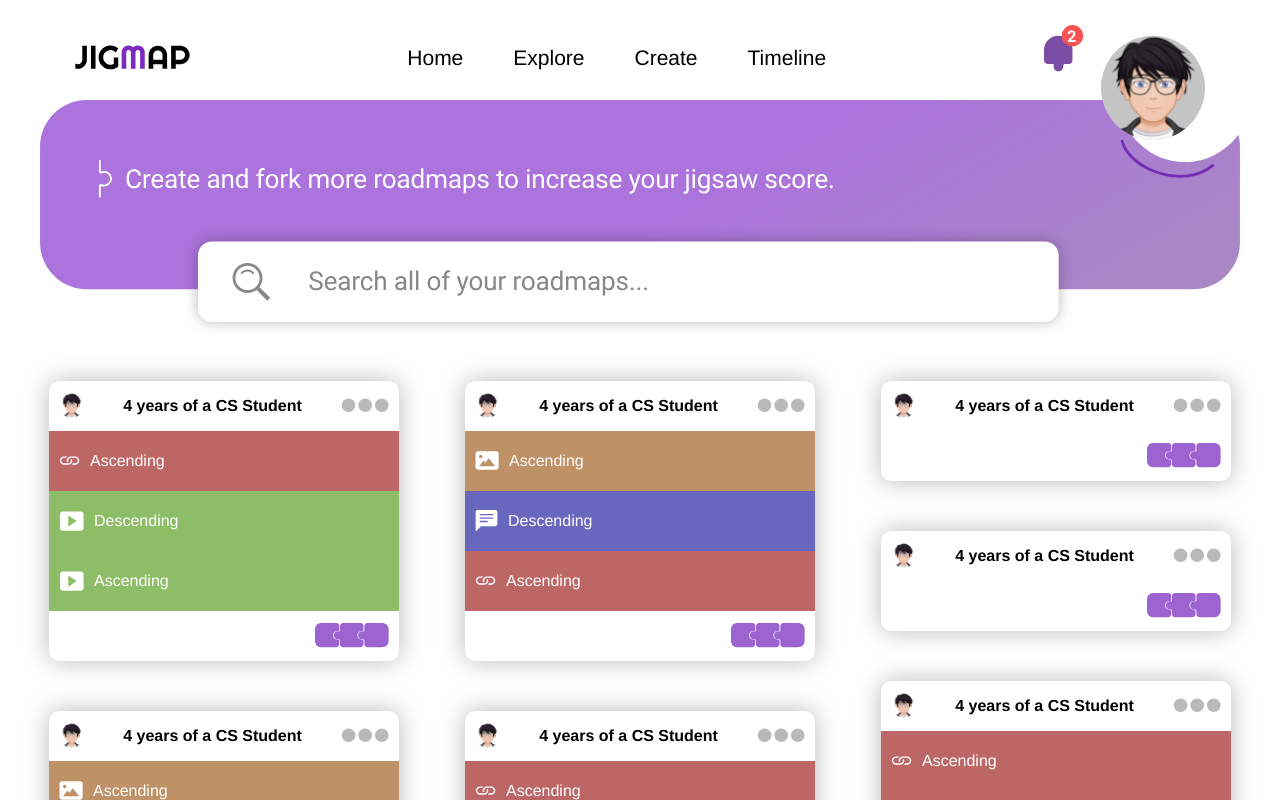
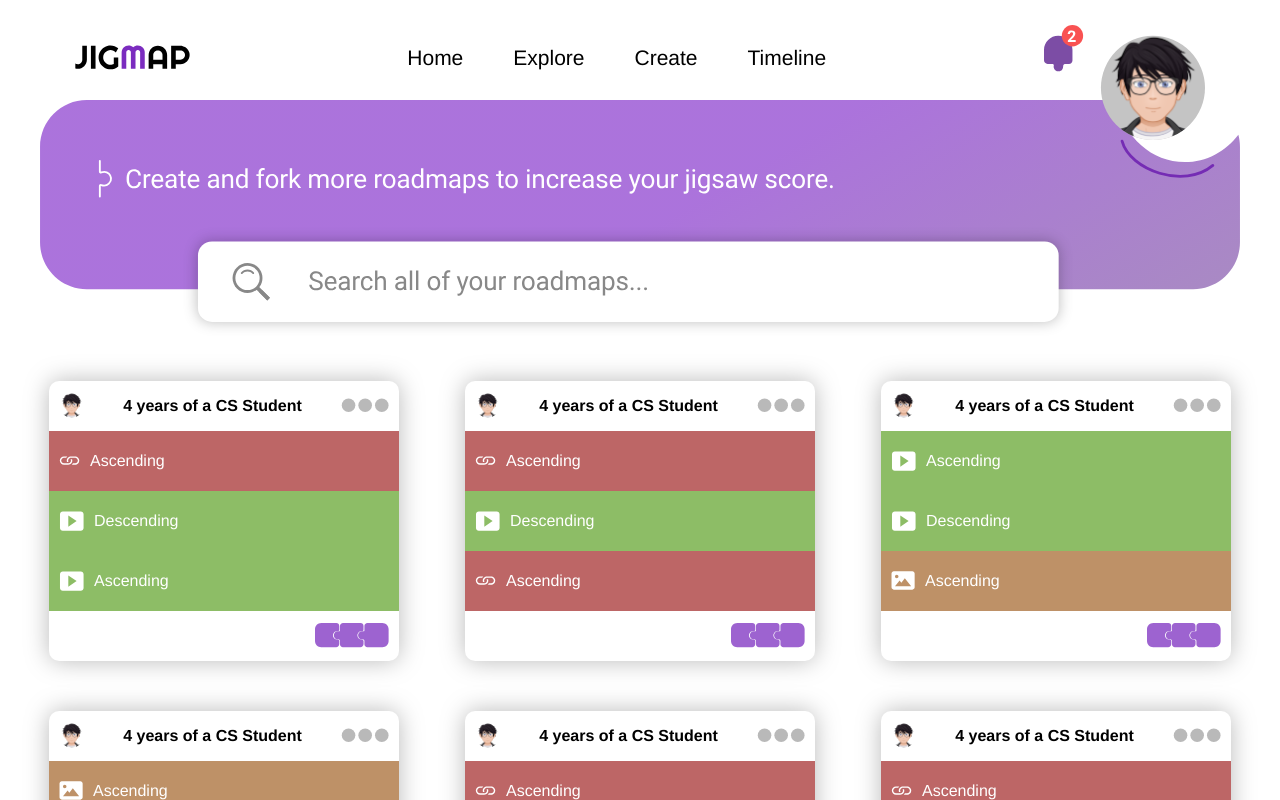
Before and after one commit to KaylaArb/nwHacks-jigMap, a Next.js app in the folder client/: page /roadmaps in a window 1280 px wide. Shown: the top 800 px of the page. Built offline with nearby package versions, Linux system fonts and the light colour scheme.

Commit message:
styling, delete practice component roadmap2

```diff
--- a/client/components/FilterRoadmaps.js
+++ b/client/components/FilterRoadmaps.js
@@ -1,7 +1,7 @@
 import React from "react";
 import {useState, useEffect} from 'react';
 import styles from '../styles/FilterRoadmaps.module.css';
-import RoadmapBlock2 from "./RoadmapBlock2";
+import RoadmapBlock from "./RoadmapBlock";
 
 export default function FilterRoadmaps() {
 
@@ -10,7 +10,7 @@ export default function FilterRoadmaps() {
             <div className={styles.allRoadmaps}>
                 <h4 className={styles.h4}>Jigsaw Pieces</h4>
                 <p className={styles.paragraph}> Filter through the roadsmaps you are subscribed to and fork them to add on your own twist.</p>
-                <RoadmapBlock2/>
+                <RoadmapBlock/>
             </div>
             <div className={styles.filterContainer}>
                 <div className={styles.filterBox}>
--- a/client/components/RoadmapBlock2.js
+++ /dev/null
@@ -1,31 +0,0 @@
-import Link from 'next/link'
-import styles from '../styles/RoadmapBlock.module.css';
-
-
-export default function RoadmapBlock({data}) {
-    return (
-        <article className={styles.block}>
-            <div className={styles.header}>
-                <img src="/roadmapPhoto.svg" className={styles.photo}/>
-                <p className={styles.title}>4 years of a CS Student</p>
-                <img src="/ellipses.svg" className={styles.ellipses}/>
-            </div>
-            <div className={styles.jigsaw1}>
-                <img src="/text.svg"/>
-                <p className={styles.jigsawText}> Here is text hello this is an example of what it will look like</p>
-            </div>
-            <div className={styles.jigsaw2}>
-                <img src="/video.svg"/>
-                <p className={styles.jigsawText}> Here is text hello this is an example of what it will look like</p>
-            </div>
-            <div className={styles.jigsaw2}>
-                <img src="/video.svg"/>
-                <p className={styles.jigsawText}> Here is text hello this is an example of what it will look like</p>
-            </div>
-            <div className={styles.footer}>
-                <img src="/bottomImg.svg" className={styles.photo}/>
-            </div>
-        </article>
-
-    )
-}
--- a/client/pages/explore.js
+++ b/client/pages/explore.js
@@ -3,7 +3,6 @@ import Footer from '../components/Footer'
 import styles from '../styles/Explore.module.css'
 import React from "react";
 import RoadmapBlock from "../components/RoadmapBlock";
-import RoadmapBlock2 from "../components/RoadmapBlock2";
 
 export default function Explore({date}) {
     return (
@@ -34,10 +33,10 @@ export default function Explore({date}) {
                         <RoadmapBlock/>
                     </div>
                     <div className={styles.item}>
-                        <RoadmapBlock2/>
+                        <RoadmapBlock/>
                     </div>
                     <div className={styles.item}>
-                        <RoadmapBlock2/>
+                        <RoadmapBlock/>
                     </div>
                     <div className={styles.item}>
                         <RoadmapBlock/>
--- a/client/pages/roadmaps.js
+++ b/client/pages/roadmaps.js
@@ -2,7 +2,6 @@ import Header from '../components/Header'
 import Footer from '../components/Footer'
 import styles from '../styles/MyRoadmaps.module.css'
 import RoadmapBlock from "../components/RoadmapBlock";
-import RoadmapBlock2 from "../components/RoadmapBlock2";
 
 import React from "react";
 
@@ -29,10 +28,10 @@ export default function Roadmaps({data}) {
                         <RoadmapBlock/>
                     </div>
                     <div className={styles.item}>
-                        <RoadmapBlock2/>
+                        <RoadmapBlock/>
                     </div>
                     <div className={styles.item}>
-                        <RoadmapBlock2/>
+                        <RoadmapBlock/>
                     </div>
                     <div className={styles.item}>
                         <RoadmapBlock/>
```
